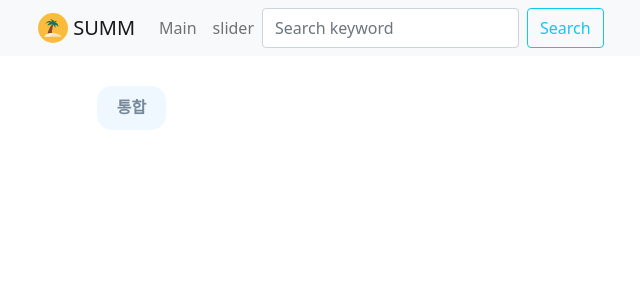
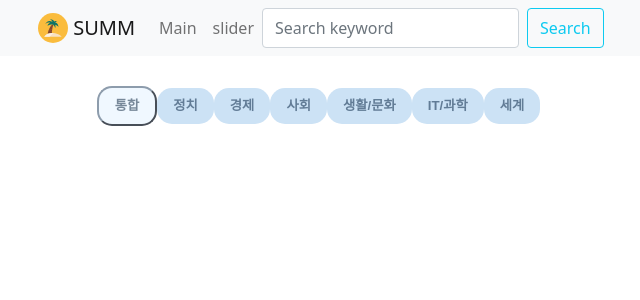
Before and after one commit to paSongEgg/summ, a React (Create React App) app: page / in a window 1280 px wide. Shown: the top 300 px of the page, without its empty margins (44-684 px from the left). Built offline with nearby package versions, Linux system fonts and the light colour scheme.

Commit message:
Home 수정

```diff
--- a/src/routes/Home.js
+++ b/src/routes/Home.js
@@ -4,24 +4,17 @@ import { useState } from "react";
 import styles from "../styles/Home.module.css"
 
 const Home=()=>{
-    const [isToday,setIsToday]=useState(true);
-    const onOptionClick=()=>setIsToday((prev)=>!prev);
     return(
         <section className={styles.home_container}>
-            <button className={styles.home_button_changeOption} onClick={onOptionClick}>통합</button>
-            {isToday?(
-                <TodayNews/>
-            ):(
             <div className={styles.theme}>
+                <button className={styles.home_button_changeOption}>통합</button>
                 <button className={styles.button_theme}>정치</button>
                 <button className={styles.button_theme}>경제</button>
                 <button className={styles.button_theme}>사회</button>
                 <button className={styles.button_theme}>생활/문화</button>
                 <button className={styles.button_theme}>IT/과학</button>
                 <button className={styles.button_theme}>세계</button>
-                    <Themed/>
             </div>
-            )}
         </section>
     )
 }
--- a/src/styles/Home.module.css
+++ b/src/styles/Home.module.css
@@ -10,25 +10,25 @@
     font-family: "맑은 고딕", "돋움", "Apple SD Gothic Neo", sans-serif;
 }
 
+.theme{
+    position: absolute;
+    font-family: "맑은 고딕", "돋움", "Apple SD Gothic Neo", sans-serif;
+    top: 30px;
+    left: 11%;
+}
+
 .home_button_changeOption{
-    position: absolute;
     background-color:aliceblue;
     color:lightslategray;
     font-family: "맑은 고딕", "돋움", "Apple SD Gothic Neo", sans-serif;
+    font-size: smaller;
     left: 11%;
-    border: none;
+    border-color:rgb(141, 156, 172);
 	border-radius: 15px;
-    padding: 10px 20px;
+    padding: 8px 16px;
 	text-decoration: none;
     font-weight: 600;
     transition: 0.25s;
-}
-
-.theme{
-    position: absolute;
-    font-family: "맑은 고딕", "돋움", "Apple SD Gothic Neo", sans-serif;
-    top: 86px;
-    left: 11%;
 }
 
 .button_theme{
```
Lines whose indentation alone changed are shown as unchanged.
